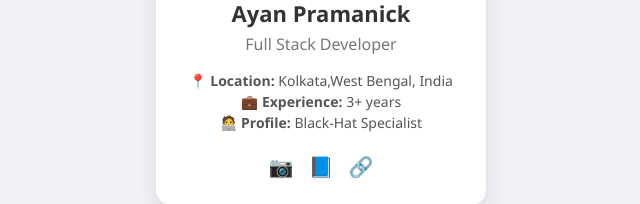
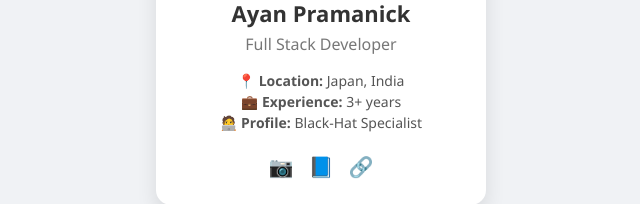
Before and after one commit to AyanPramanick/Profile-Card, a plain HTML site: page index.html in a window 1280 px wide. Shown: the part 399-603 px from the top of the page, without its empty margins (319-959 px from the left). Drawn offline with Linux system fonts and the light colour scheme.

Commit message:
index.html

```diff
--- a/index.html
+++ b/index.html
@@ -93,7 +93,7 @@
     <div class="job-title">Full Stack Developer</div>
 
     <div class="details">
-      📍 <strong>Location:</strong> Kolkata,West Bengal, India<br>
+      📍 <strong>Location:</strong> Japan, India<br>
       💼 <strong>Experience:</strong > 3+  years<br>
       🧑‍💻 <strong>Profile:</strong> Black-Hat Specialist
     </div>
```
